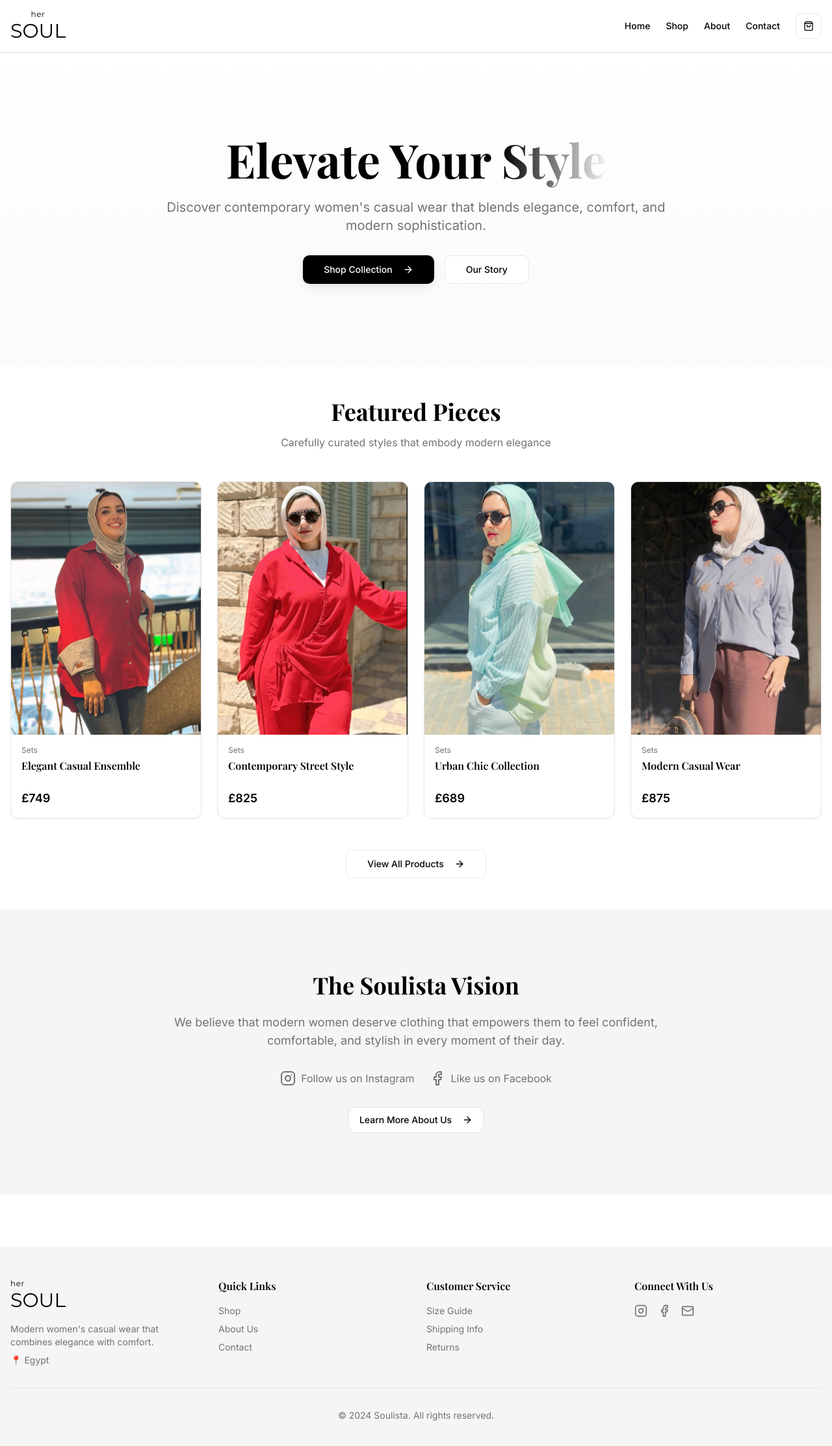
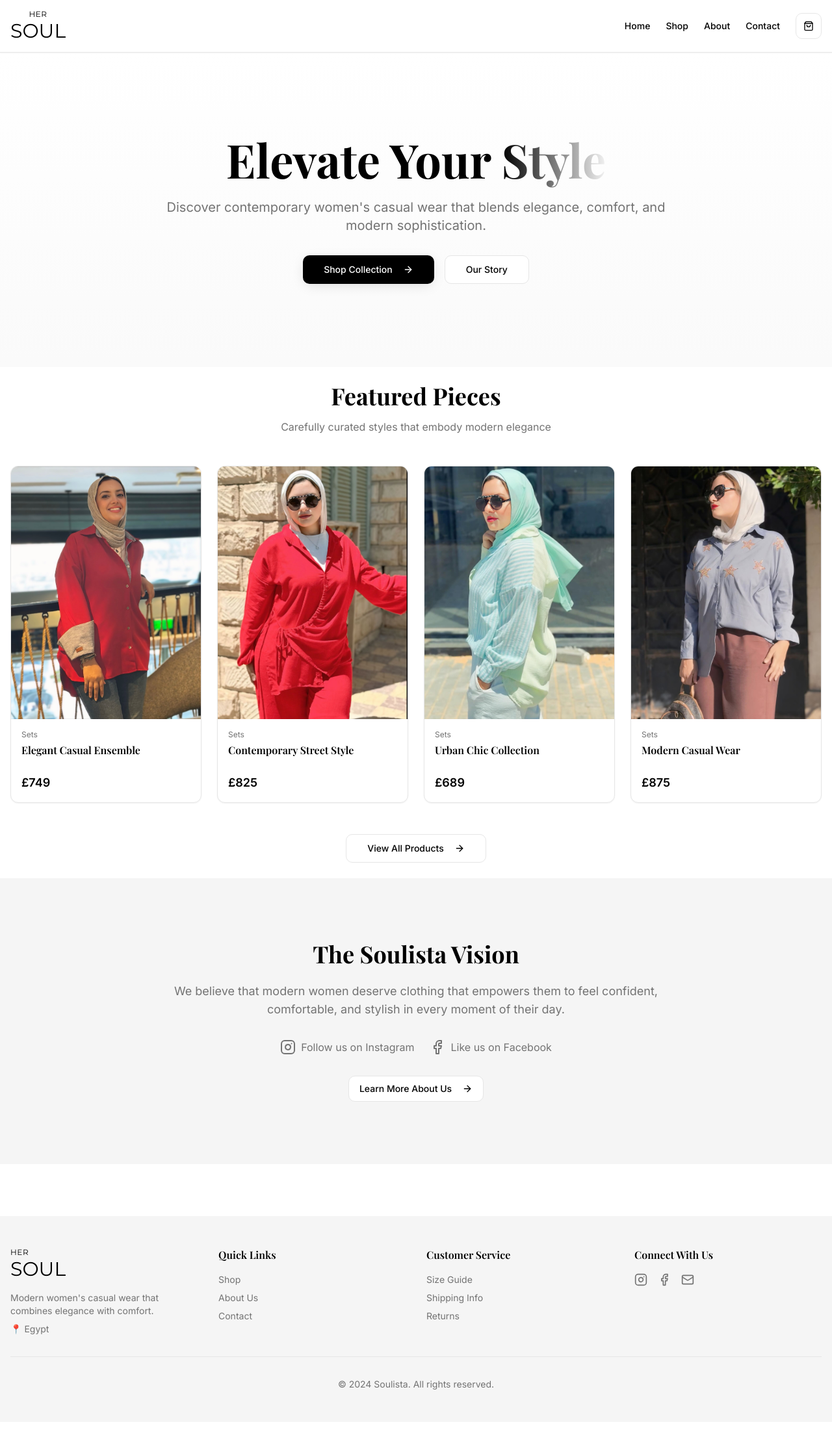
Before and after one commit to her-soul/her-soul.github.io, a React (Vite) app: page / in a window 1280 px wide. Shown: the top 2226 px of the page at 65% size. After the commit the page ends 2189 px from the top, so only its background shows below. Built offline with nearby package versions, Linux system fonts and the light colour scheme; the HTML template or start-up script is replaced by a standard one.

Commit message:
Adjust spacing and casing

```diff
--- a/src/components/Footer.tsx
+++ b/src/components/Footer.tsx
@@ -9,7 +9,7 @@ export const Footer = () => {
           {/* Brand */}
           <div>
             <div className="flex flex-col items-start leading-none gap-0 mb-4">
-              <span className="text-xs font-brand tracking-wider text-foreground">her</span>
+              <span className="text-xs font-brand tracking-wider text-foreground uppercase">HER</span>
               <span className="text-3xl font-brand text-foreground uppercase">SOUL</span>
             </div>
             <p className="text-sm text-muted-foreground">
--- a/src/components/Navigation.tsx
+++ b/src/components/Navigation.tsx
@@ -19,9 +19,9 @@ export const Navigation = () => {
     <nav className="sticky top-0 z-50 bg-background/95 backdrop-blur-md border-b border-border shadow-sm">
       <div className="container mx-auto px-4">
         <div className="flex items-center justify-between h-20">
-          {/* her SOUL Text - Left */}
+          {/* HER SOUL Text - Left */}
           <Link to="/" className="flex flex-col items-center leading-none gap-0">
-            <span className="text-xs font-brand tracking-wider text-foreground">her</span>
+            <span className="text-xs font-brand tracking-wider text-foreground uppercase">HER</span>
             <span className="text-3xl font-brand text-foreground uppercase">SOUL</span>
           </Link>
 
--- a/src/pages/Home.tsx
+++ b/src/pages/Home.tsx
@@ -40,7 +40,7 @@ const Home = () => {
       </section>
 
       {/* Featured Products */}
-      <section className="py-8 md:py-12">
+      <section className="py-4 md:py-6">
         <div className="container mx-auto px-4">
           <div className="text-center mb-12">
             <h2 className="text-3xl md:text-4xl font-bold mb-4">Featured Pieces</h2>
```
